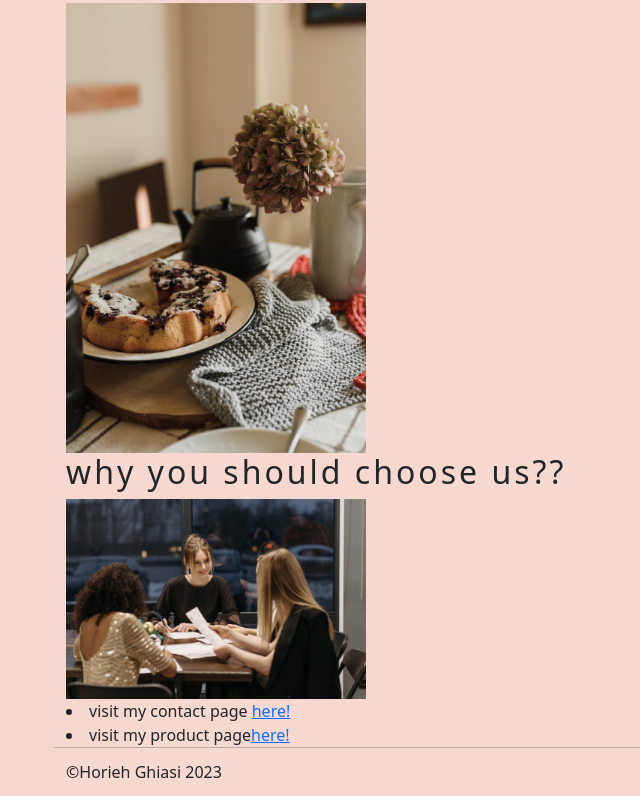
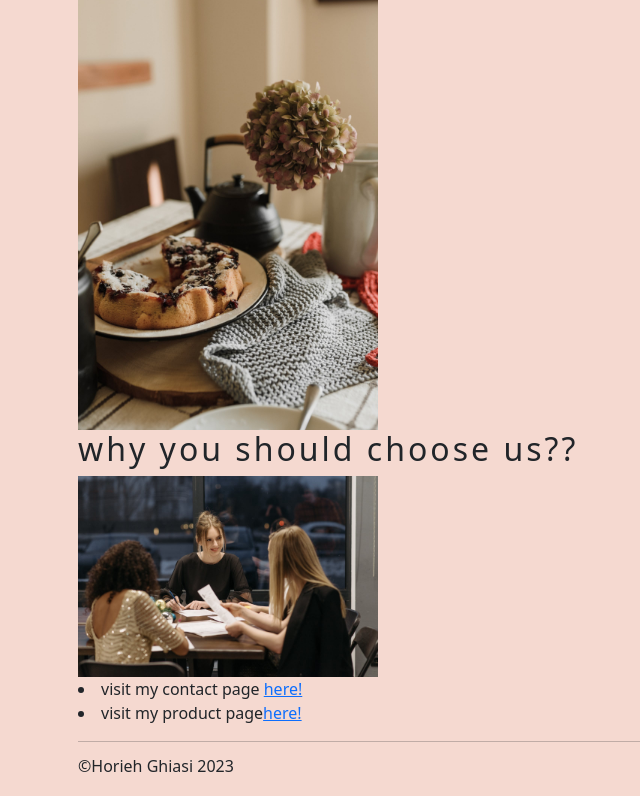
Before and after one commit to Horieh1989/Coffee-Party, a plain HTML site: page index.HTML in a window 1280 px wide. Shown: the part 965-1761 px from the top of the page, without its empty margins (16-656 px from the left). Drawn offline with nearby package versions, Linux system fonts and the light colour scheme.

Commit message:
index changes

```diff
--- a/index.HTML
+++ b/index.HTML
@@ -33,7 +33,7 @@
         </div>
        </header>
 
-       <div class="container">
+       <div class="container";>
             <div class="row">
                 <div class="wrapperi ">
                   <img class="rounded" src="coffee-pictures/coffee-cafe-friends.jpg" alt="Happy coffee"  width="600PX" border="3px"style= "float:right"><!--it rounded the around of the picture-->
@@ -43,10 +43,13 @@
 
 
                </div>
+           </div>
 
 
 
-            <div class="container">
+
+            <div class="container-fluid">
+                <div class="row">
                     <div class="who">
                         <h2> About Us</h2>
                         <a href="about-us.html"><img  src="coffee-pictures/pexels-photo-5709716.webp" alt="Happy Coffee"width="300PX"></a>
@@ -77,9 +80,9 @@
               <div class="footer"> &copy;Horieh Ghiasi 2023</div>
           </div> </div>
 
-        </main></div>
 
-
-
+        </div>
+      </div>
+     </main>
    </body>
 </html>
```
Lines whose indentation alone changed are shown as unchanged.
